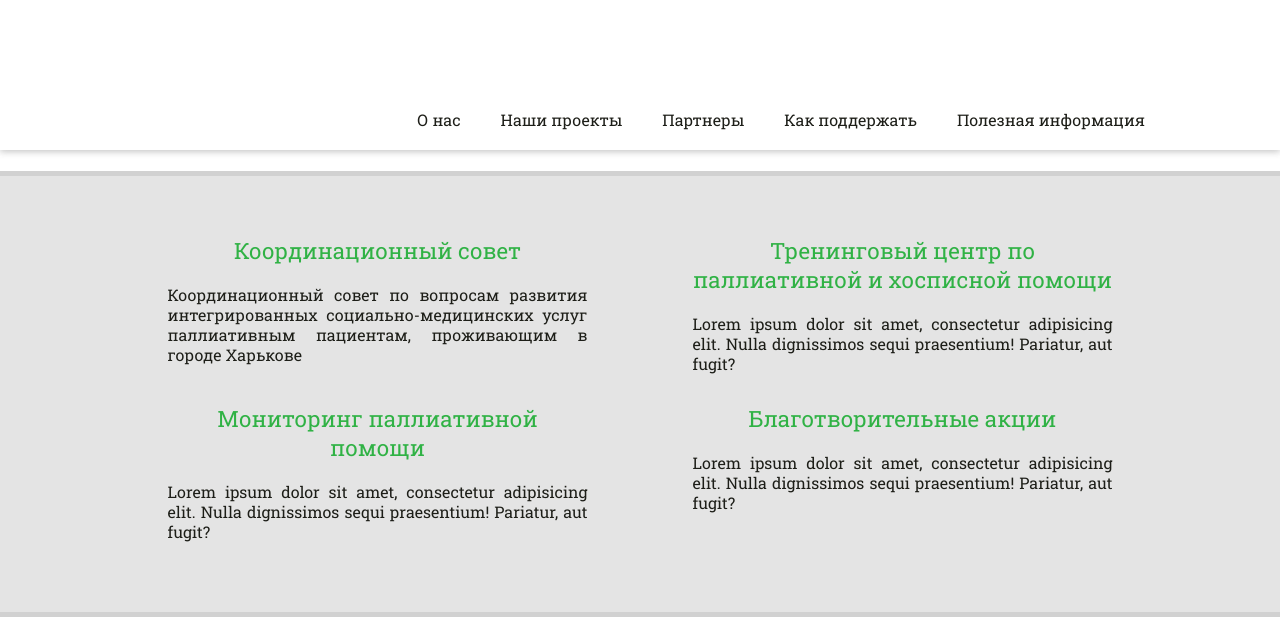
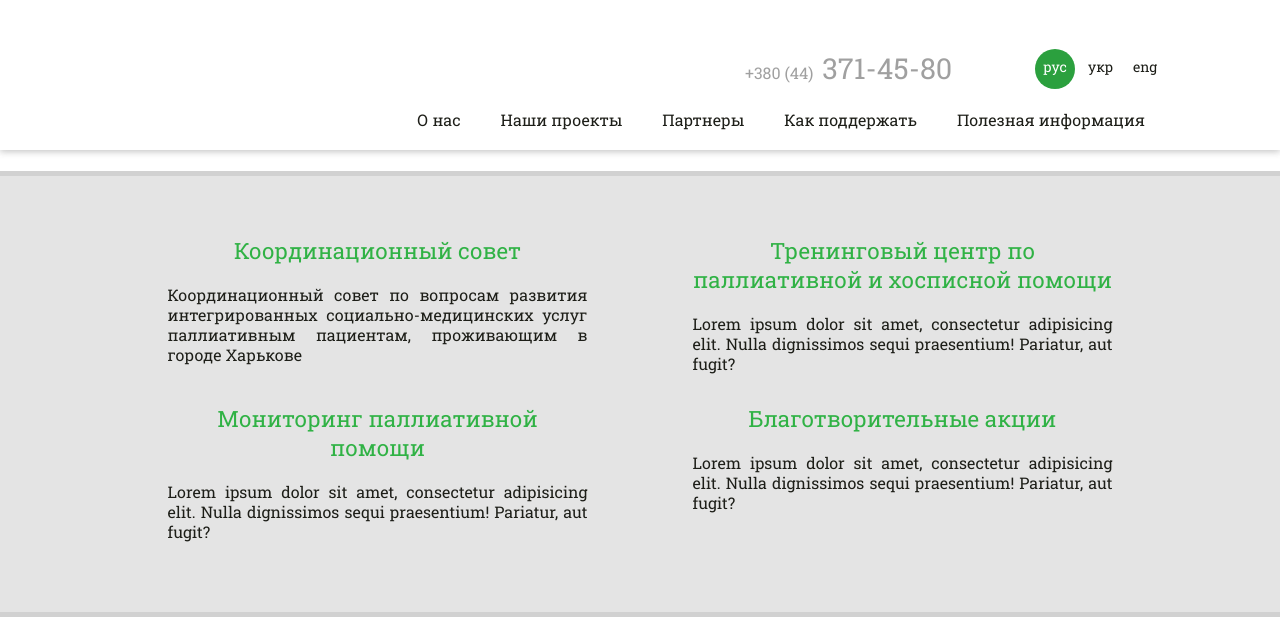
Before and after one commit to vladflip/care, a plain HTML site: page index.html in a window 1280 px wide. Shown: the top 634 px of the page. Drawn offline with Linux system fonts and the light colour scheme.

Commit message:
header update

```diff
--- a/assets/stylus/components/header.styl
+++ b/assets/stylus/components/header.styl
@@ -22,6 +22,34 @@
 	&_menu
 		display flex
 		justify-content center
+
+	&_info
+		display flex
+		justify-content space-between
+
+	&_phone
+		color darken($grey, 30%)
+		span:nth-child(2)
+			margin-left 5px
+			font-size 1.8em
+
+	&_lang
+		display flex
+
+		div
+			text-align center
+			margin-left 5px
+			border-radius 50%
+			width 40px
+			height 40px
+			font-size 14px
+			cursor pointer
+			&:first-child
+				background-color darken($green, 10%)
+				color white
+			span
+				padding 8px
+				display block
 
 .menu
 
@@ -76,6 +104,6 @@
 .collage
 	text-align center
 	img
-		width 60%
+		width 70%
 		z-index -20
 		position relative
--- a/css/style.css
+++ b/css/style.css
@@ -99,6 +99,43 @@ a {
       -ms-flex-pack: center;
           justify-content: center;
 }
+.header_info {
+  display: -webkit-flex;
+  display: -ms-flexbox;
+  display: flex;
+  -webkit-justify-content: space-between;
+      -ms-flex-pack: justify;
+          justify-content: space-between;
+}
+.header_phone {
+  color: #a0a0a0;
+}
+.header_phone span:nth-child(2) {
+  margin-left: 5px;
+  font-size: 1.8em;
+}
+.header_lang {
+  display: -webkit-flex;
+  display: -ms-flexbox;
+  display: flex;
+}
+.header_lang div {
+  text-align: center;
+  margin-left: 5px;
+  border-radius: 50%;
+  width: 40px;
+  height: 40px;
+  font-size: 14px;
+  cursor: pointer;
+}
+.header_lang div:first-child {
+  background-color: #2ba03e;
+  color: #fff;
+}
+.header_lang div span {
+  padding: 8px;
+  display: block;
+}
 .menu_list,
 .menu_sub {
   list-style: none;
@@ -162,7 +199,7 @@ a {
   text-align: center;
 }
 .collage img {
-  width: 60%;
+  width: 70%;
   z-index: -20;
   position: relative;
 }
--- a/index.html
+++ b/index.html
@@ -19,6 +19,15 @@
 				<div class="header_info">
 					<div class="header_icon">
 						<img src="img/iconname.jpg" alt="">
+					</div>
+					<div class="header_phone">
+						<span>+380 (44)</span>
+						<span>371-45-80</span>
+					</div>
+					<div class="header_lang">
+						<div><span>рус</span></div>
+						<div><span>укр</span></div>
+						<div><span>eng</span></div>
 					</div>
 				</div>
 				<div class="header_menu">
```
